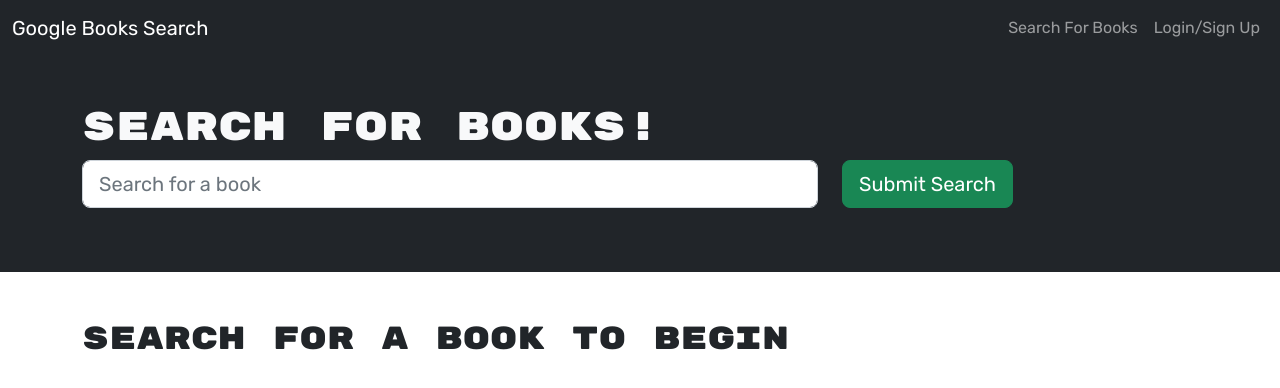
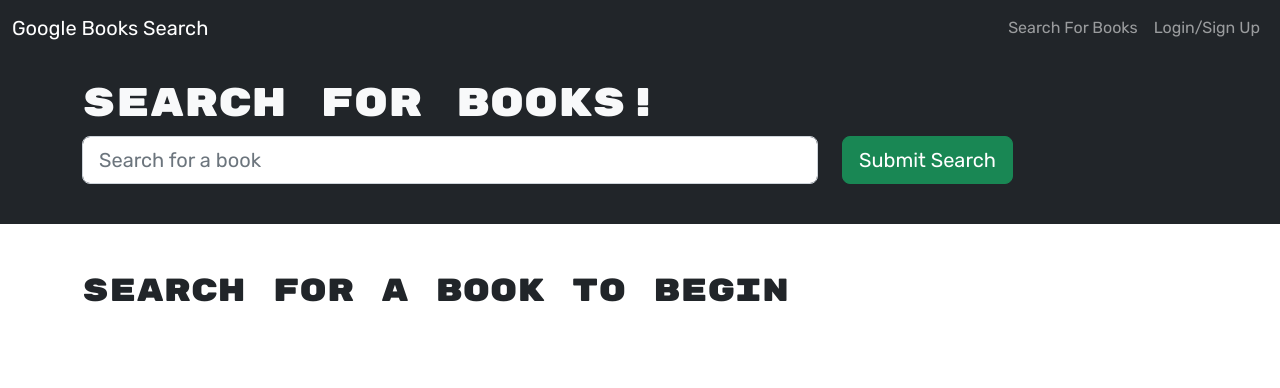
Before and after one commit to CookingMeister/apollo-book-hunt, a React (Vite) app in the folder client/: page / in a window 1280 px wide. Shown: the top 388 px of the page. Built offline with nearby package versions, Linux system fonts and the light colour scheme.

Commit message:
add some revisions to README

```diff
--- a/client/src/pages/SearchBooks.jsx
+++ b/client/src/pages/SearchBooks.jsx
@@ -48,6 +48,7 @@
       }
 
       const { items } = await response.json();
+      console.log(items);
 
       const bookData = items.map((book) => ({
         bookId: book.id,
@@ -96,7 +97,7 @@
 
   return (
     <>
-      <div className="text-light bg-dark p-5">
+      <div className="text-light bg-dark p-4">
         <Container>
           <h1>Search for Books!</h1>
           <Form onSubmit={handleFormSubmit}>
```
Also changed, not shown: 1 other file (tests, documents, lock files or other folders).
